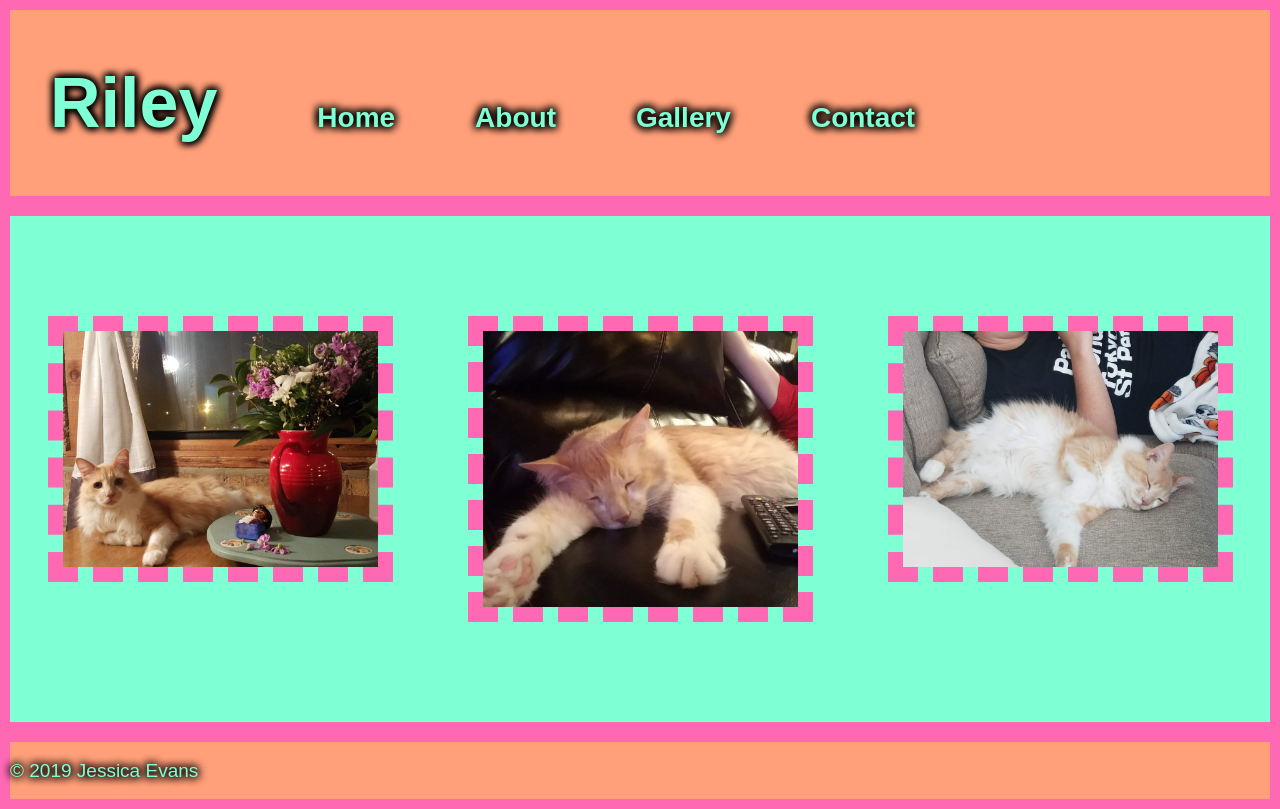
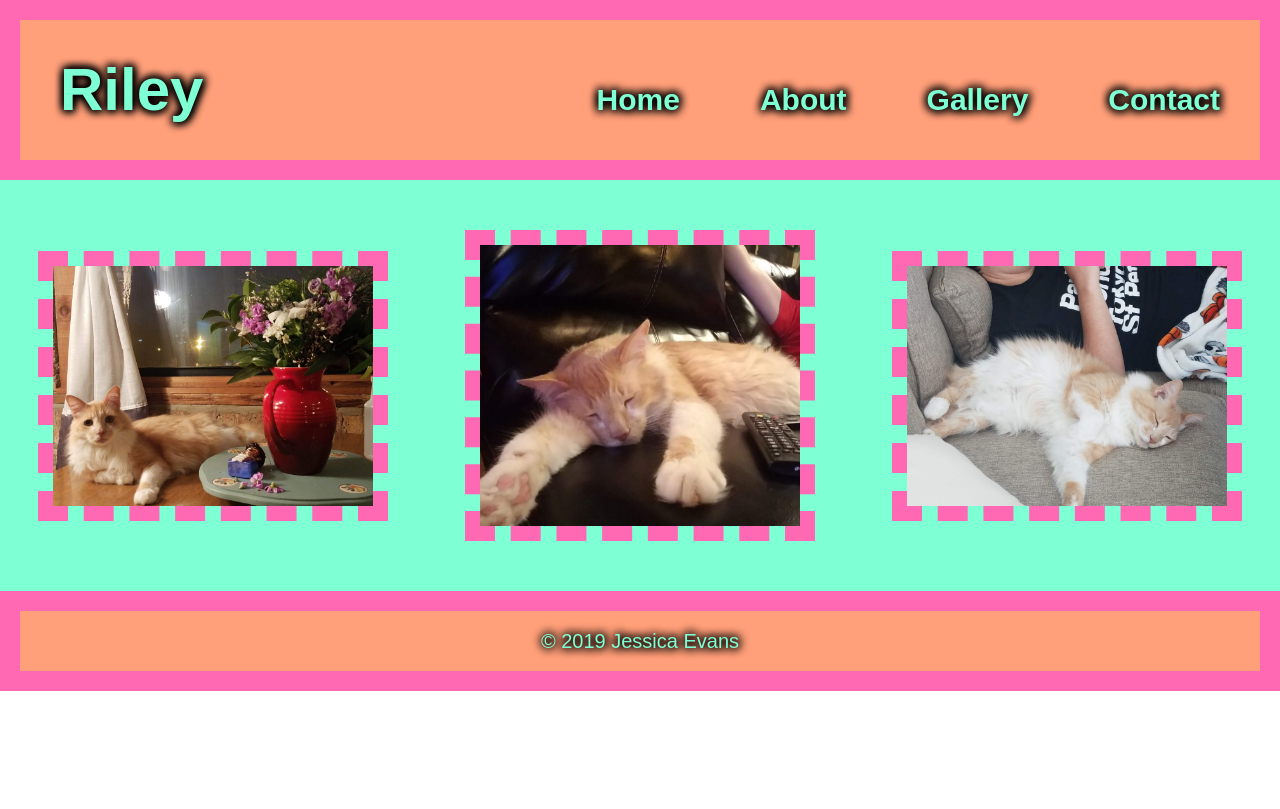
Before and after one commit to jessicaevans17/intro-to-css, a website: page public/index.html in a window 1280 px wide. Drawn offline with Linux system fonts and the light colour scheme.

Commit message:
recreated site with better understanding of flex containers

```diff
--- a/public/index.html
+++ b/public/index.html
@@ -7,23 +7,21 @@
     <link rel="shortcut icon" href="/favicon.ico">
     <link rel="stylesheet" href="/screen.css">
   </head>
-
 <body>
 
-    <header class="top-bottom-border">
-     <nav class="topnav">
-       <h1 id="main-title">Riley</h1>
+  <header class="top-bottom-border" id="header">
+    <h1>Riley</h1>
+    <nav class="navbar">
       <ul class="main-nav">
-         <li><a class="nav-links" href="#"><strong>Home</strong></a></li>
-         <li><a class="nav-links" href="#"><strong>About</strong></a></li>
-         <li><a class="nav-links" href="#"><strong>Gallery</strong></a></li>
-         <li><a class="nav-links" href="#"><strong>Contact</strong></a></li>
+        <li><a class="navlinks" href="#"><strong>Home</strong></a></li>
+        <li><a class="navlinks" href="#"><strong>About</strong></a></li>
+        <li><a class="navlinks" href="#"><strong>Gallery</strong></a></li>
+        <li><a class="navlinks" href="#"><strong>Contact</strong></a></li>
       </ul>
     </nav>
   </header>
 
   <main>
-
     <section class="pics">
         <img class="pic-border" src="Riley.jpg" alt="A fluffy white cat sitting on a table next to some flowers" height=25% width=25%>
         <img class="pic-border" src="Riley2.jpg" alt="A fluffy white cat sleeping" height=25% width=25%>
@@ -32,9 +30,10 @@
 
   </main>
 
-    <footer class="top-bottom-border">
-      <p id="footer">© 2019 Jessica Evans</p>
+  <footer class="top-bottom-border" id="footer">
+    <p>© 2019 Jessica Evans</p>
+
   </footer>
+</body>
 
-  </body>
 </html>
--- a/public/screen.css
+++ b/public/screen.css
@@ -9,169 +9,64 @@ html {
 body {
   margin: 0;
   min-height: 100%;
-  display: flex;
+  display:flex;
   flex-direction: column;
-
 }
 
-/* .navbar {
-  display: flex;
-  justify-content: space-between;
-  padding-bottom: 21px;
-  height: 70px;
-  align-items: center;
+.top-bottom-border {
+  display:flex;
+  flex-wrap:wrap;
+  align-items: baseline;
+  color:aquamarine;
   background-color: lightsalmon;
   border-style:solid;
-  border-width: 10px;
+  border-width: 20px;
   border-color: hotpink;
+  text-shadow:
+  1px -1px 10px black,
+  1px -1px 10px #000,
+  -1px 1px 10px #000,
+  1px 1px 10px #000;
+}
 
-
+#header {
+  display:flex;
+  justify-content:space-between;
+  font-size: 30px;
+  padding-left: 40px;
 }
 
 .main-nav {
-  display: flex;
-  padding-top: 40px;
-  padding-right: 35px;
-  flex-direction: row;
-  justify-content: flex-end;
+  display:flex;
+  flex-wrap: wrap;
   list-style: none;
 }
 
-.main-nav li {
-  margin: 0;
-
-}
-
-.nav-links {
-  margin-left: 40px;
+.navlinks {
   text-decoration: none;
   color: aquamarine;
-  font-size: 28px;
-  text-shadow:
-    -1px -1px 8px #000,
-    1px -1px 8px #000,
-    -1px 1px 8px #000,
-    1px 1px 8px #000;
-}
-
-.heading {
-  padding-left: 40px;
-  padding-top:20px;
-  color: aquamarine;
-  font-size: 70px;
-  text-shadow:
-    1px -1px 8px black,
-    1px -1px 8px #000,
-    -1px 1px 8px #000,
-    1px 1px 8px #000
+  padding: 40px;
 }
 
 .main-nav a:hover {
   background-color:hotpink;
   color:antiquewhite;
+  padding-top: 20px;
+  padding-bottom: 20px;
 }
 
 .pics {
-  display: flex;
-  flex-flow: row wrap;
+  display:flex;
+  flex-wrap: wrap;
   justify-content:space-around;
+  align-items: center;
   background-color: aquamarine;
-  padding-top: 100px;
-  padding-bottom: 100px;
-  border-style: solid;
-  border-width: 10px;
-  border-color: hotpink
+  padding-top: 50px;
+  padding-bottom: 50px;
 }
 
 .pic-border {
-  border-style: dashed;
-  border-color: hotpink;
-  border-width: 15px;
-}
-
-.footer {
-  display: flex;
-  justify-content:center;
-  align-content:center;
-  background-color: lightsalmon;
-  border-style:solid;
-  border-width: 10px;
-  border-color: hotpink;
-  font-size: 19px;
-  color: aquamarine;
-  text-shadow:
-    -1px -1px 8px #000,
-    1px -1px 8px #000,
-    -1px 1px 8px #000,
-    1px 1px 8px #000; */
-
-.top-bottom-border {
   display:flex;
-  background-color: lightsalmon;
-  border-style:solid;
-  border-width: 10px;
-  border-color: hotpink;
-  color: aquamarine;
-
-
-}
-
-#main-title {
-  display:flex;
-  flex-direction:row;
-  padding-left:40px;
-  color: aquamarine;
-  font-size: 70px;
-  text-shadow:
-    1px -1px 8px black,
-    1px -1px 8px #000,
-    -1px 1px 8px #000,
-    1px 1px 8px #000
-}
-
-.topnav {
-  display:flex;
-  flex-direction:row;
-  justify-content: space-between;
-  align-items: baseline;
-
-
-}
-
-.main-nav {
-  display: flex;
-  justify-content: space-between;
-  list-style: none;
-
-}
-
-.nav-links {
-  display: flex;
-
-  padding-left:60px;
-  padding-right:20px;
-  text-decoration: none;
-  font-size: 28px;
-  color: aquamarine;
-  text-shadow:
-    -1px -1px 8px #000,
-    1px -1px 8px #000,
-    -1px 1px 8px #000,
-    1px 1px 8px #000;
-}
-
-.pics {
-  display: flex;
-  justify-content:space-around;
-  background-color: aquamarine;
-  padding-top: 100px;
-  padding-bottom: 100px;
-  border-style: solid;
-  border-width: 10px;
-  border-color: hotpink
-}
-
-.pic-border {
   border-style: dashed;
   border-color: hotpink;
   border-width: 15px;
@@ -179,13 +74,6 @@ body {
 
 #footer {
   display:flex;
-  flex-direction: row;
   justify-content:center;
-  font-size: 19px;
-  color: aquamarine;
-  text-shadow:
-    -1px -1px 8px #000,
-    1px -1px 8px #000,
-    -1px 1px 8px #000,
-    1px 1px 8px #000;
+  font-size: 20px;
 }
```
Lines whose indentation alone changed are shown as unchanged.
